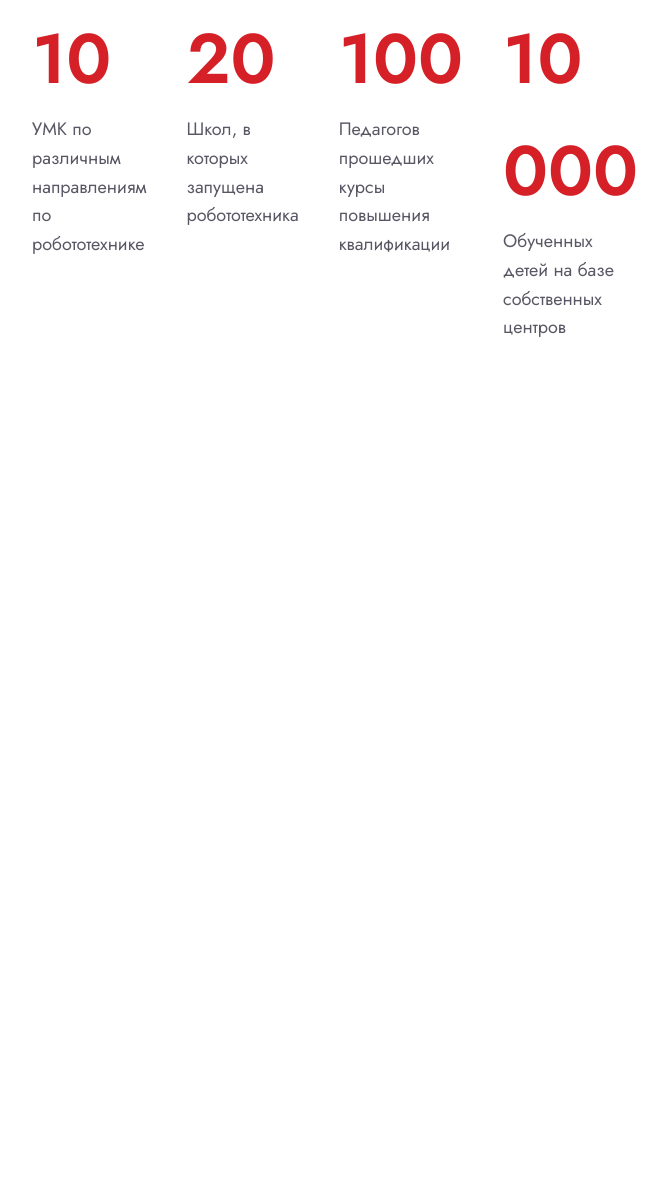
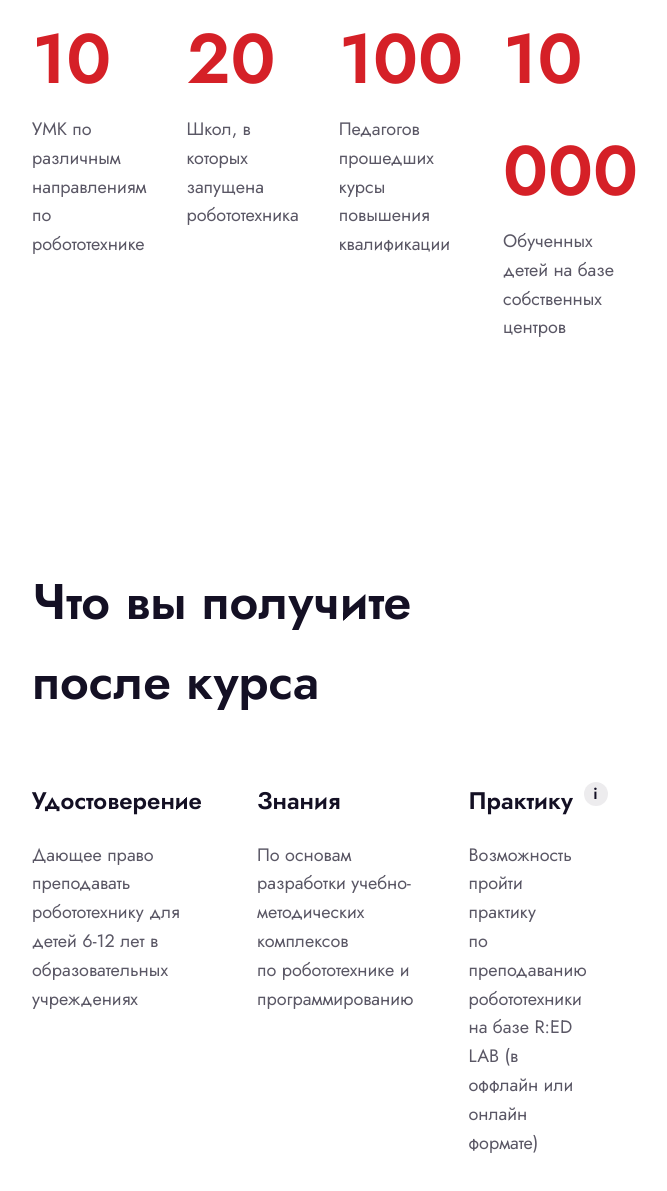
Before and after one commit to vsv-noon/robo-school, a plain HTML site: page index.html in a window 1280 px wide. Shown: the part 1672-2863 px from the top of the page, without its empty margins (348-1015 px from the left). Before the commit the page ends 2134 px from the top, so only its background shows below. Drawn offline with Linux system fonts and the light colour scheme.

Commit message:
feat: add section advertising

```diff
--- a/css/about.css
+++ b/css/about.css
@@ -3,7 +3,7 @@
   margin: 0 auto;
   padding: 120px 380px;
 
-  .h2 {
+  .h3 {
     max-width: 891px;
     font-weight: 600;
     font-size: 30px;
@@ -30,7 +30,7 @@
   font-weight: 400;
   font-size: 18px;
   line-height: 160%;
-  color: var(--text-color-blue);
+  color: var(--text-color-blue-grey);
 
   span {
     font-weight: 600;
--- /dev/null
+++ b/css/advertising.css
@@ -0,0 +1,80 @@
+#advertising {
+  max-width: 1920px;
+  margin: 0 auto;
+  padding: 100px 380px;
+}
+
+.h2 {
+  font-weight: 600;
+  font-size: 50px;
+  line-height: 160%;
+  color: var(--text-color-blue);
+  margin-bottom: 60px;
+}
+
+.ul-advertising {
+  padding: 0;
+  display: flex;
+  gap: 55px;
+}
+
+.ul-advertising li {
+  width: 345px;
+  display: flex;
+  flex-direction: column;
+  gap: 20px;
+  font-weight: 400;
+  font-size: 18px;
+  line-height: 160%;
+  color: var(--text-color-blue-grey);
+
+  span {
+    font-weight: 600;
+    font-size: 24px;
+    line-height: 160%;
+    color: var(--text-color-blue);
+  }
+}
+
+.ul-advertising:last-child span {
+  position: relative;
+}
+
+.ul-advertising:last-child span .info-tooltip {
+  position: absolute;
+  display: inline-block;
+
+  width: 24px;
+  height: 24px;
+  font-size: 16px;
+  text-align: center;
+  line-height: 24px;
+  top: 0px;
+  left: 115px;
+  background-color: rgba(20, 16, 36, 0.08);
+  border-radius: 50%;
+  cursor: pointer;
+}
+
+.ul-advertising li .tooltip-text {
+  position: absolute;
+  width: 251px;
+  bottom: 30px;
+  left: 0px;
+  visibility: hidden;
+  opacity: 0;
+  z-index: 1;
+  font-size: 16px;
+  font-weight: 400;
+  line-height: 56px;
+  text-align: center;
+  color: var(--text-color-blue);
+  box-shadow: 0px 2px 8px rgba(20, 16, 36, 0.1);
+  border-radius: 5px;
+  transition: opacity 1s;
+}
+
+.ul-advertising:last-child span .info-tooltip:hover .tooltip-text {
+  visibility: visible;
+  opacity: 1;
+}
--- a/css/style.css
+++ b/css/style.css
@@ -1,6 +1,7 @@
 @import "./header.css";
 @import "./hero.css";
 @import "./about.css";
+@import "./advertising.css";
 
 * {
   margin: 0;
@@ -16,7 +17,8 @@
 :root {
   --background-dark-blue: #141024;
   --background-accent: #d52027;
-  --text-color-blue: #141024b3;
+  --text-color-blue: #141024;
+  --text-color-blue-grey: #141024b3;
   --text-color-light: #fff;
   --text-color-accent: #d52027;
 }
--- a/index.html
+++ b/index.html
@@ -34,7 +34,8 @@
       <div class="right-column"></div>
     </section>
     <section id="about">
-      <h2 class="h2">Robo School<span> – учреждение для формирования кадрового педагогического резерва в сфере робототехники<br> и программирования</span></h2>
+      <h3 class="h3">Robo School<span> – учреждение для формирования кадрового педагогического резерва в сфере
+          робототехники<br> и программирования</span></h3>
       <ul class="ul-about">
         <li class="ul-about-item"><span>10</span>УМК по различным направлениям по робототехнике</li>
         <li class="ul-about-item"><span>20</span>Школ, в которых запущена робототехника</li>
@@ -42,6 +43,21 @@
         <li class="ul-about-item"><span>10 000</span>Обученных детей на базе собственных центров</li>
       </ul>
     </section>
+    <section id="advertising">
+      <h2 class="h2">Что вы получите после курса</h2>
+      <ul class="ul-advertising">
+        <li><span>Удостоверение</span>Дающее право преподавать робототехнику для детей 6-12 лет в образовательных
+          учреждениях</li>
+        <li><span>Знания</span>По основам разработки учебно-методических комплексов<br>по робототехнике и программированию</li>
+        <li>
+          <span>Практику<span class="info-tooltip">i
+            <span class="tooltip-text">При наличии свободных мест</span>
+          </span>
+          </span>
+          Возможность пройти практику<br>по преподаванию робототехники на базе R:ED LAB (в оффлайн
+          или онлайн формате)</li>
+      </ul>
+    </section>
   </main>
 
 </body>
```
Lines whose indentation alone changed are shown as unchanged.
